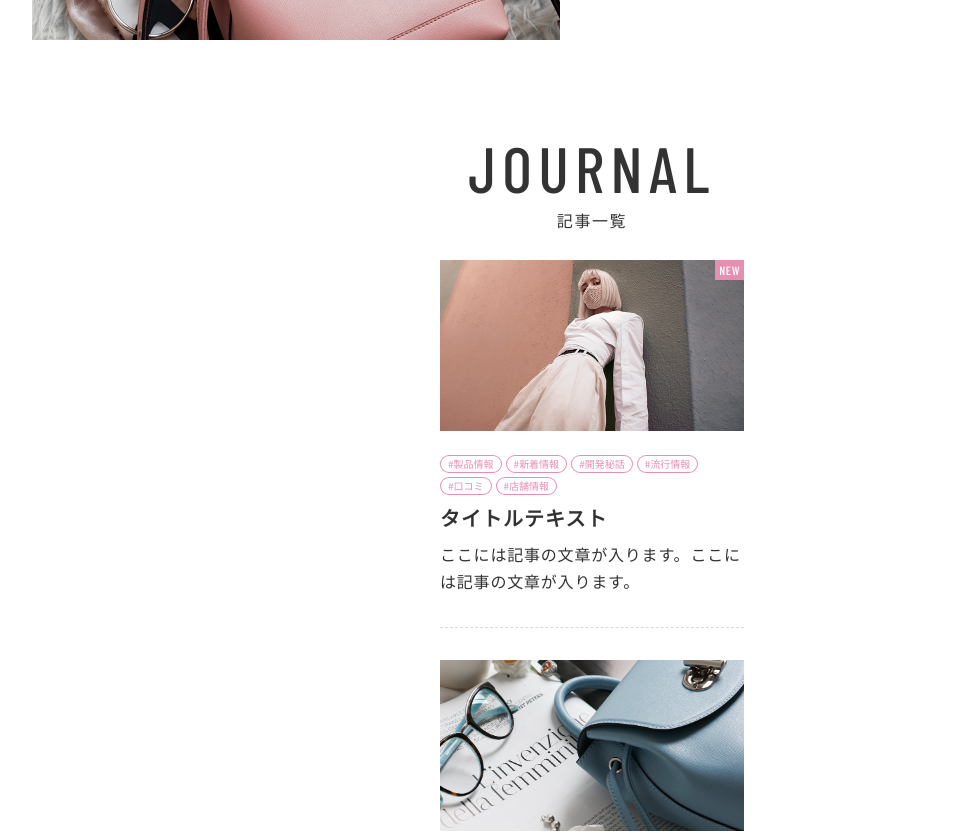
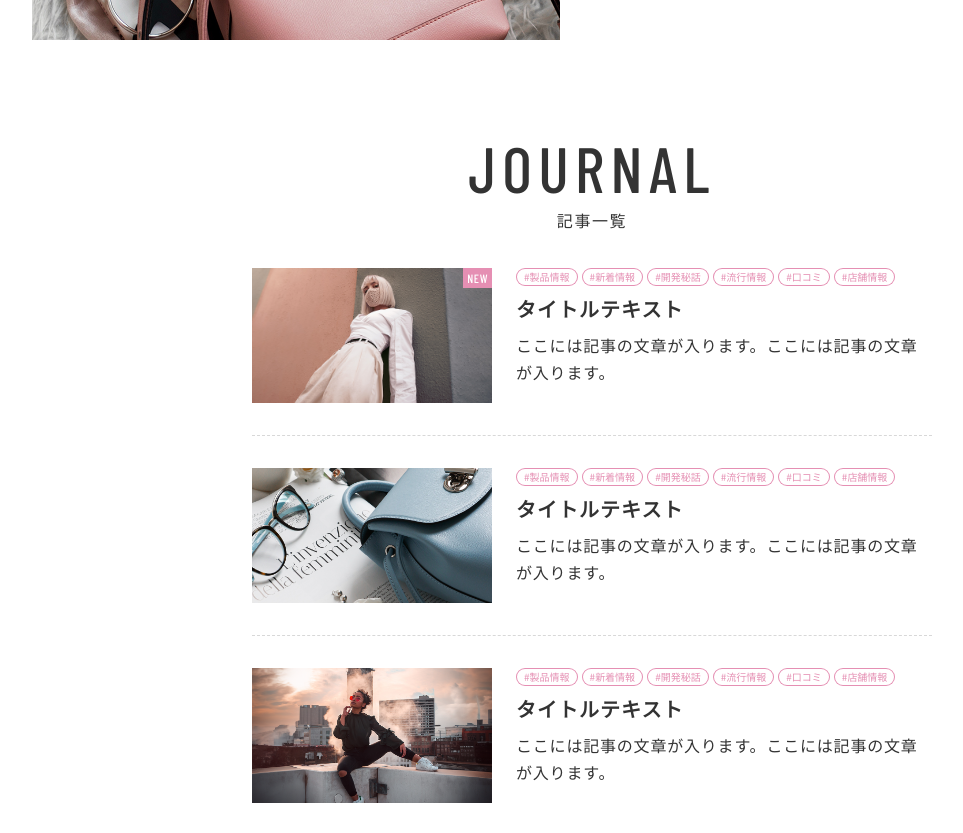
Before and after one commit to nyanmosu/ec-stand4u, a Next.js app: page / in a window 1280 px wide. Shown: the part 1880-2713 px from the top of the page, without its empty margins (48-1011 px from the left). Built offline with nearby package versions, Linux system fonts and the light colour scheme; a web font is replaced by a local one.

Commit message:
ジャーナルセクションのTAB領域を追加する

```diff
--- a/src/features/home/components/journal-section.tsx
+++ b/src/features/home/components/journal-section.tsx
@@ -6,7 +6,7 @@ import { JOURNAL_ITEMS } from "@/features/home/data/journal-items";
 export default function JournalSection() {
   return (
     <section aria-labelledby="journal-heading">
-      <div className="flex flex-col items-center gap-8">
+      <div className="flex flex-col items-center gap-8 md:gap-10">
         {/* 見出し */}
         <SectionHeading
           id="journal-heading"
@@ -19,17 +19,17 @@ export default function JournalSection() {
           {JOURNAL_ITEMS.map((item, index) => (
             <li
               key={item.id}
-              className="w-[304px] py-8 border-b border-dashed border-b-line first:pt-0"
+              className="w-[304px] md:w-[680px] py-8 border-b border-dashed border-b-line first:pt-0"
             >
-              <article className="flex flex-col gap-6">
+              <article className="flex flex-col gap-6 md:flex-row">
                 {/* 画像 */}
-                <div className="relative h-[171px] w-full">
+                <div className="relative h-[171px] w-full md:h-[135px] md:w-[240px] md:flex-none md:shrink-0">
                   <Image
                     src={item.imageSrc}
                     alt={item.title}
                     fill
                     className="object-cover"
-                    sizes="304px"
+                    sizes="(min-width: 768px) 240px, 304px"
                     priority={index === 0}
                     loading={index === 0 ? "eager" : "lazy"}
                   />
@@ -63,7 +63,10 @@ export default function JournalSection() {
             </li>
           ))}
         </ul>
-        <Link href="/" className="ts-btn bg-main text-white px-10 py-3 rounded-full">
+        <Link
+          href="/"
+          className="ts-btn bg-main text-white px-10 py-3 rounded-full"
+        >
           <span>記事一覧</span>
         </Link>
       </div>
```
